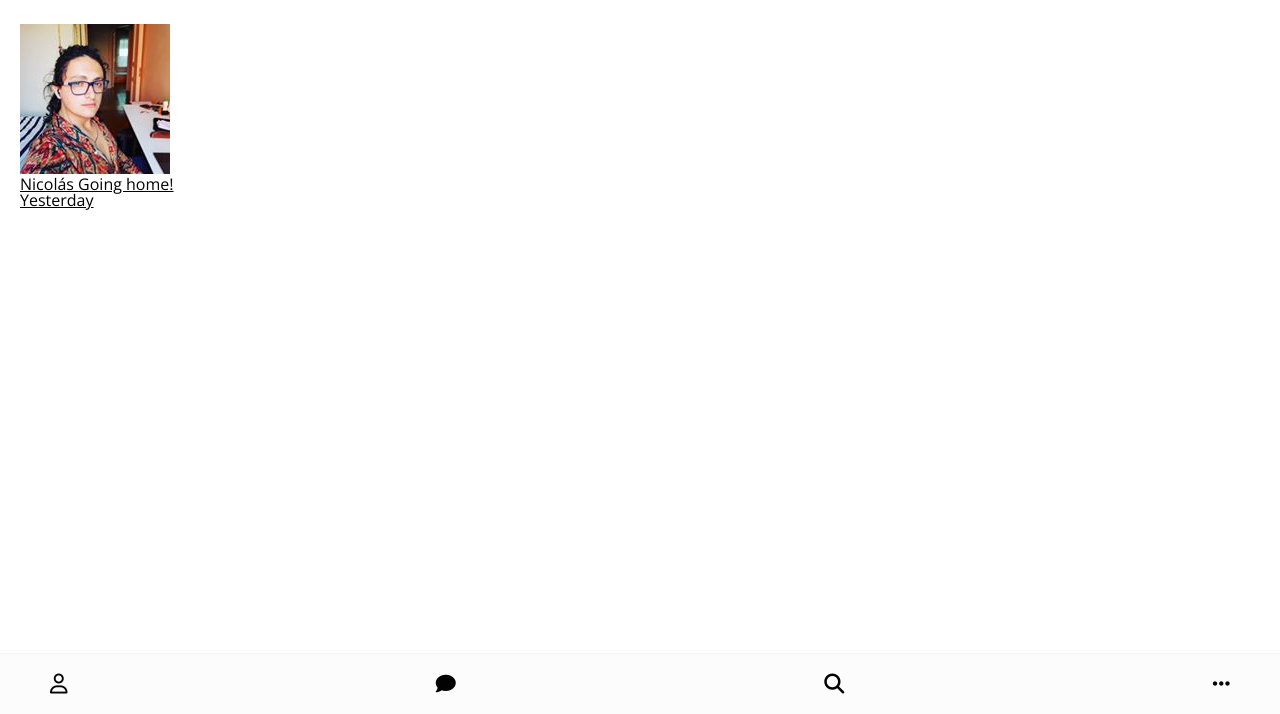
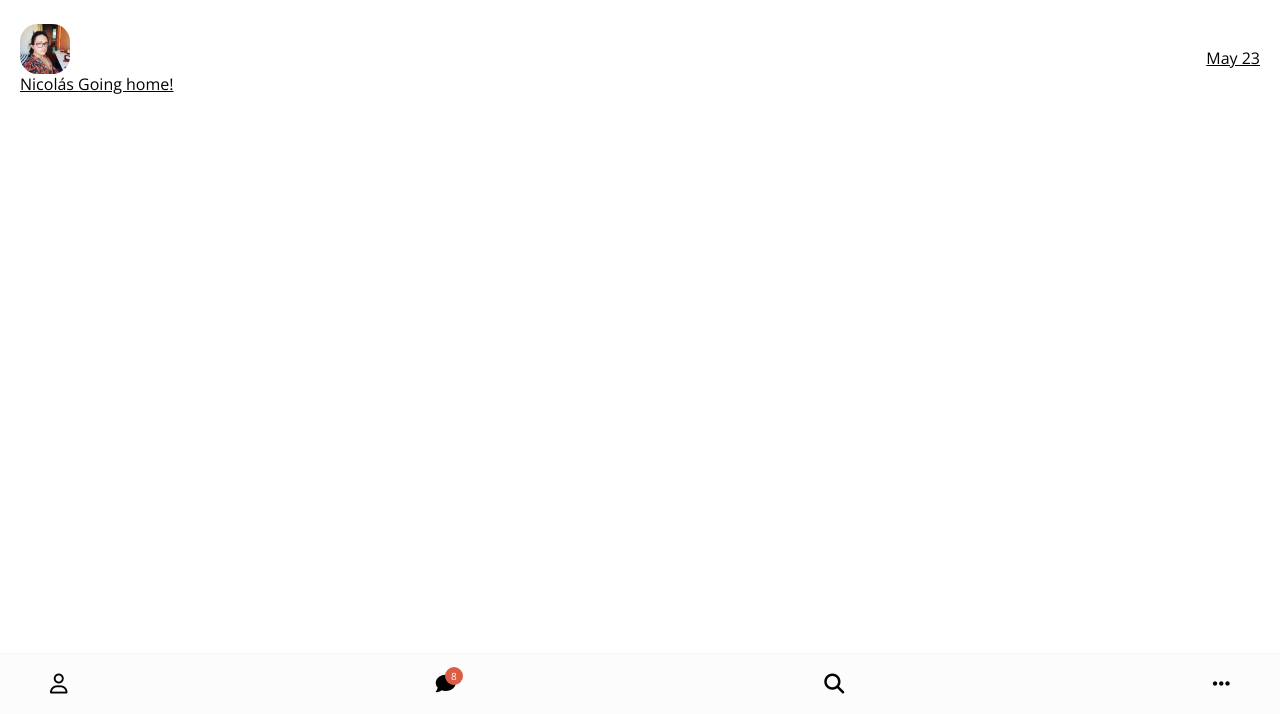
Before and after one commit to ParkJsoo/kakao-clone-v2, a plain HTML site: page index.html in a window 1280 px wide. Shown: the part 86-800 px from the top of the page. Drawn offline with nearby package versions, Linux system fonts and the light colour scheme.

Commit message:
#2 CSS
#2.5 Navigation Bar part Two ~ #2.6 Friend Component part One

```diff
--- /dev/null
+++ b/css/friend.css
@@ -0,0 +1,14 @@
+.friend {
+    display: flex;
+    justify-content: space-between;
+    align-items: center;
+}
+
+.friend .friend__avatar {
+    width: 50px;
+    border-radius: 35%;
+}
+
+.friend__avatar.g-avatar {
+    /* width: 70px; */
+}
--- a/css/nav-bar.css
+++ b/css/nav-bar.css
@@ -6,7 +6,6 @@
     left: 0px;
     bottom: 0px;
     border-top: 1px solid #f7f7f7;
-    box-sizing: ;
 }
 
 .nav .nav__list {
@@ -17,3 +16,22 @@
 .nav i {
     font-size: 20px;
 }
+
+.nav .nav__list-link {
+    position: relative;
+}
+
+.nav .nav__badge {
+    position: absolute;
+    top: -7px;
+    right: -7px;
+    font-size: 10px;
+    color: white;
+    background-color: #dc5d46;
+    width: 18px;
+    height: 18px;
+    display: flex;
+    justify-content: center;
+    align-items: center;
+    border-radius: 50%;
+}
--- a/css/styles.css
+++ b/css/styles.css
@@ -3,6 +3,7 @@
 @import "status-bar.css";
 @import "header.css";
 @import "nav-bar.css";
+@import "friend.css";
 
 * {
     box-sizing: border-box;
--- a/index.html
+++ b/index.html
@@ -41,17 +41,23 @@
         <ul class="chats__list">
             <li class="chats__chat chat">
                 <a href="chat.html">
-                    <div class="chat__column">
-                        <img class="chat__avatar g-avatar" src="images/avatar-friend.jpg" />
-                        <div class="chat__content">
-                            <span class="chat__username">
-                                Nicolás
+                    <div class="chats__chat friend friend--lg">
+                        <div class="friend__column">
+                            <img src="images/avatar-friend.jpg" class="g-avatar friend__avatar" />
+                            <div class="friend-content">
+                                <span class="friend__name">
+                                    Nicolás
+                                </span>
+                                <span class="friend__bottom-text">
+                                    Going home!
+                                </span>
+                            </div>
+                        </div>
+                        <div class="friend__column">
+                            <span class="chat__timestamp">
+                                May 23
                             </span>
-                            <span class="chat__preview">Going home!</span>
                         </div>
-                    </div>
-                    <div class="chat__column">
-                        <span class="chat__timestamp">Yesterday</span>
                     </div>
                 </a>
             </li>
@@ -66,6 +72,7 @@
             </li>
             <li class="nav__list-item">
                 <a href="index.html" class="nav__list-link">
+                    <div class="nav__badge">8</div>
                     <i class="fas fa-comment"></i>
                 </a>
             </li>
```
Also changed, not shown: 1 other file.
